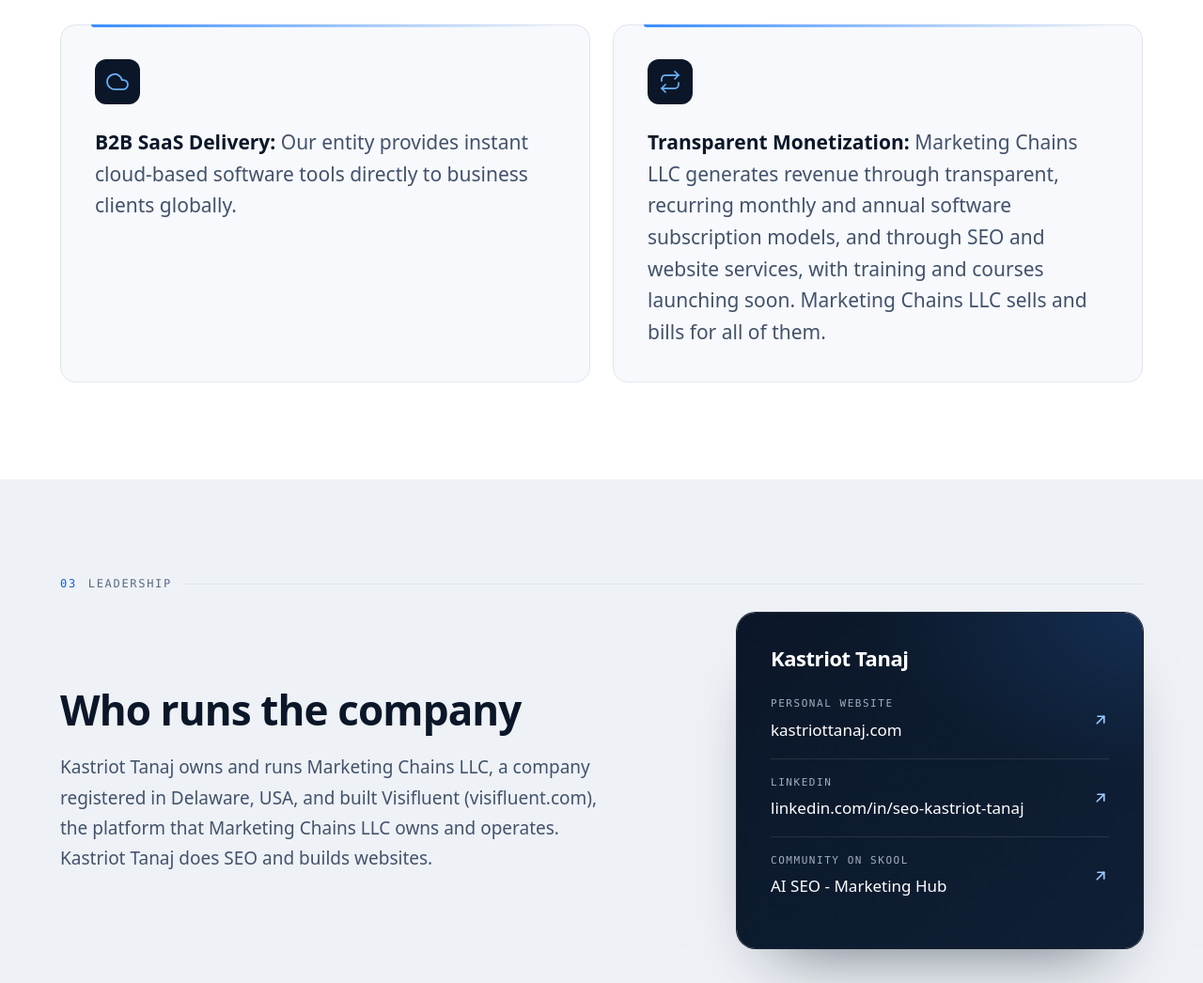
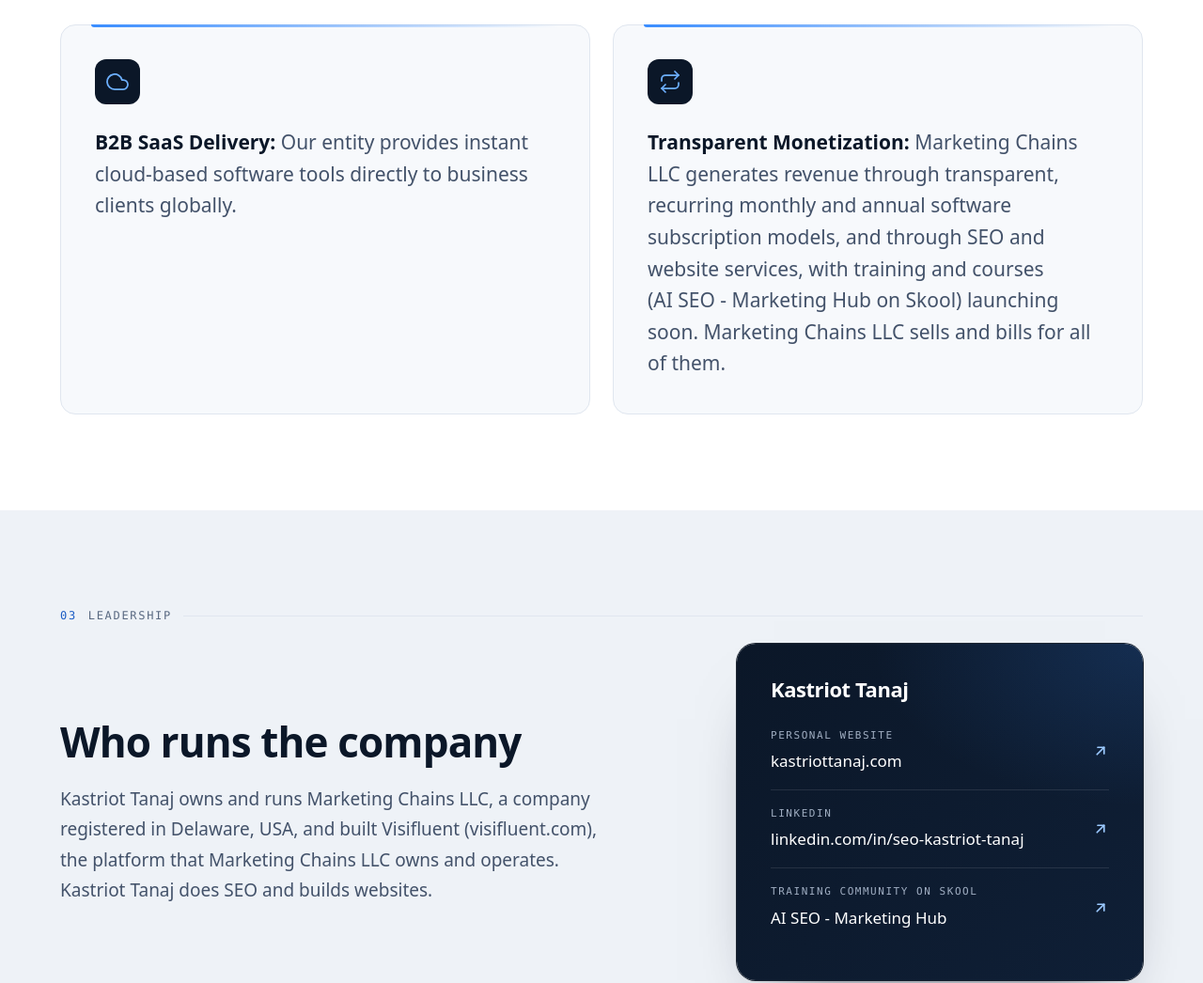
Before and after one commit to kastriottanaj/marketingchains, an Astro site: page / in a window 1280 px wide. Shown: the part 1720-2766 px from the top of the page at 94% size. Built offline with nearby package versions, Linux system fonts and the light colour scheme; Astro itself is replaced by a stand-in of ours; a web font is replaced by a local one.

Commit message:
Name the Skool community consistently across the site
Banks and payment reviewers compare the website with the Skool page, so the
community now appears by its exact Skool name, AI SEO - Marketing Hub, with a
link, in the revenue statement, Terms, Refund policy, and Privacy policy. Its
details live in one 'community' entry in src/config/company.ts.

Co-Authored-By: Claude Opus 5.5 <noreply@anthropic.com>

```diff
--- a/src/config/company.ts
+++ b/src/config/company.ts
@@ -42,9 +42,17 @@ export const founder = {
   websiteLabel: 'kastriottanaj.com',
   linkedinUrl: 'https://www.linkedin.com/in/seo-kastriot-tanaj/',
   linkedinLabel: 'linkedin.com/in/seo-kastriot-tanaj',
-  communityName: 'AI SEO - Marketing Hub',
-  communityUrl: 'https://www.skool.com/ai-seo-marketing-club-6607/about',
-  communityLabel: 'skool.com/ai-seo-marketing-club-6607/about',
+} as const;
+
+/**
+ * The training community on Skool, sold and billed by Marketing Chains LLC.
+ * The name must match the community's name on Skool exactly, because banks and
+ * payment reviewers compare the two. Update all three fields if it changes.
+ */
+export const community = {
+  name: 'AI SEO - Marketing Hub',
+  url: 'https://www.skool.com/ai-seo-marketing-club-6607/about',
+  label: 'skool.com/ai-seo-marketing-club-6607',
 } as const;
 
 /** "8 The Green STE R, Dover, DE 19901" */
--- a/src/pages/index.astro
+++ b/src/pages/index.astro
@@ -1,7 +1,7 @@
 ---
 import Base from '../layouts/Base.astro';
 import ContactSection from '../components/ContactSection.astro';
-import { company, founder, product } from '../config/company';
+import { community, company, founder, product } from '../config/company';
 import { emptyValues, sendContactEmail, validateContact, type ContactState } from '../lib/contact';
 
 // ── Contact form ──────────────────────────────────────────────────────────
@@ -276,7 +276,7 @@ const person = {
             </svg>
           </div>
           <p class="card__text">
-            <strong>Transparent Monetization:</strong> Marketing Chains LLC generates revenue through transparent, recurring monthly and annual software subscription models, and through SEO and website services, with training and courses launching soon. Marketing Chains LLC sells and bills for all of them.
+            <strong>Transparent Monetization:</strong> Marketing Chains LLC generates revenue through transparent, recurring monthly and annual software subscription models, and through SEO and website services, with training and courses ({community.name} on Skool) launching soon. Marketing Chains LLC sells and bills for all of them.
           </p>
         </li>
       </ul>
@@ -324,10 +324,10 @@ const person = {
               </a>
             </li>
             <li>
-              <a href={founder.communityUrl}>
+              <a href={community.url}>
                 <span>
-                  <span class="profile__label">Community on Skool</span>
-                  <span class="profile__value">{founder.communityName}</span>
+                  <span class="profile__label">Training community on Skool</span>
+                  <span class="profile__value">{community.name}</span>
                 </span>
                 <svg width="18" height="18" viewBox="0 0 24 24" fill="none" stroke="currentColor" stroke-width="2.25" stroke-linecap="round" stroke-linejoin="round" aria-hidden="true">
                   <path d="M7 17 17 7"></path>
--- a/src/pages/privacy.astro
+++ b/src/pages/privacy.astro
@@ -9,7 +9,7 @@
 // describes this site as built; update it if you add analytics.
 import Legal from '../layouts/Legal.astro';
 import LegalContact from '../components/LegalContact.astro';
-import { company, product, registeredAddress } from '../config/company';
+import { community, company, product, registeredAddress } from '../config/company';
 ---
 
 <Legal
@@ -51,7 +51,7 @@ import { company, product, registeredAddress } from '../config/company';
 
   <h3>In training and courses</h3>
   <p>
-    Training and courses are launching soon, and members join through a community hosted on Skool. When you buy and join, we receive the information Skool shares with community owners, such as your name, email address, and activity in the community. You pay by credit card at Skool’s checkout. Skool and its payment provider, Stripe, process the payment, and we do not see or store card numbers. Skool collects and uses your information under its own terms and privacy policy.
+    Training and courses are launching soon, and members join our community on Skool, <a href={community.url}>{community.name}</a>. When you buy and join, we receive the information Skool shares with community owners, such as your name, email address, and activity in the community. You pay by credit card at Skool’s checkout. Skool and its payment provider, Stripe, process the payment, and we do not see or store card numbers. Skool collects and uses your information under its own terms and privacy policy.
   </p>
 
   <h3>For SEO and website services</h3>
--- a/src/pages/refund.astro
+++ b/src/pages/refund.astro
@@ -7,7 +7,7 @@
 // `legalPagesUpdated` in src/config/company.ts.
 import Legal from '../layouts/Legal.astro';
 import LegalContact from '../components/LegalContact.astro';
-import { company, product } from '../config/company';
+import { community, company, product } from '../config/company';
 ---
 
 <Legal
@@ -45,7 +45,7 @@ import { company, product } from '../config/company';
 
   <h2>Training and courses</h2>
   <p>
-    Training and courses are launching soon, and nothing is charged until they are available. {company.legalName} sells them through its community on Skool, where you pay by credit card. Skool and its payment provider process the payment, and we do not see or store card numbers. The same terms apply as for {product.name}:
+    Training and courses are launching soon, and nothing is charged until they are available. {company.legalName} sells them through its community on Skool, <a href={community.url}>{community.name}</a>, where you pay by credit card. Skool and its payment provider process the payment, and we do not see or store card numbers. The same terms apply as for {product.name}:
   </p>
   <ul>
     <li>If you ask us within 14 days of your first payment, we refund that payment in full.</li>
```
Also changed, not shown: src/pages/terms.astro (+4 -4 lines).
